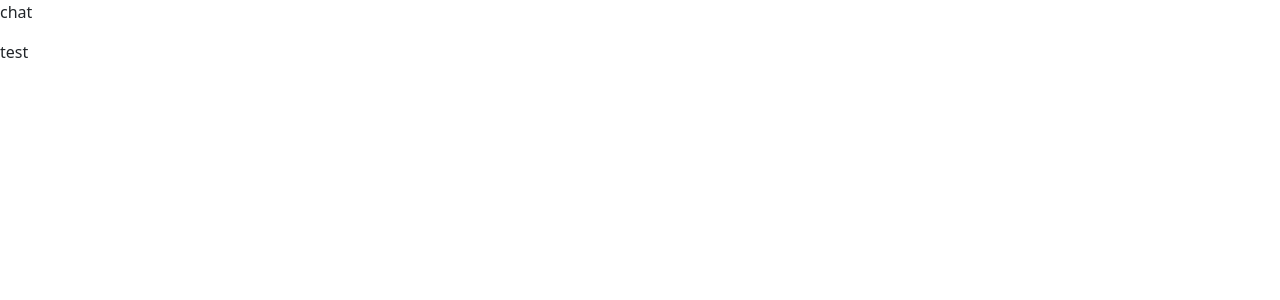
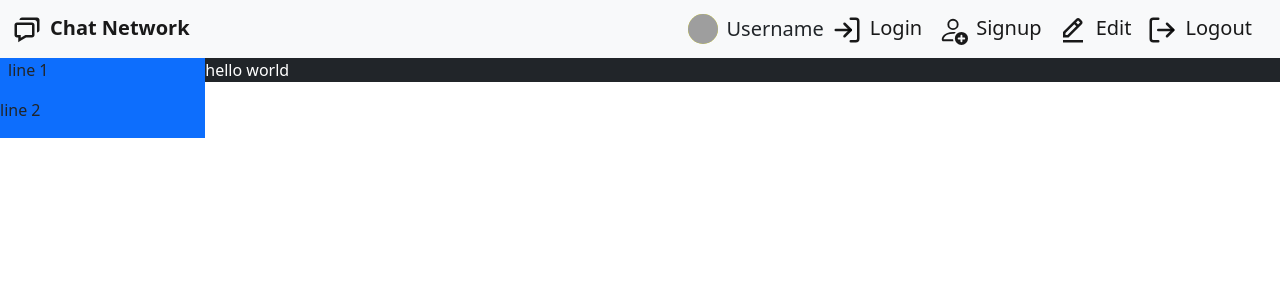
Before and after one commit to Stickman008/network-term-project-chat-app, a Next.js app in the folder client/: page /chat/1 in a window 1280 px wide. Shown: the top 300 px of the page. Built offline with nearby package versions, Linux system fonts and the light colour scheme; grey boxes are pictures that could not be loaded.

Commit message:
start chat page (by nick)

```diff
--- a/client/app/chat/[chatId]/page.js
+++ b/client/app/chat/[chatId]/page.js
@@ -1,8 +1,17 @@
+import Navbar from "../../../component/navbar";
+import Sidebar from "../../../component/sidebar";
 export default function page(params) {
   return (
     <>
-      <p>chat</p>
-      <p>test</p>
+      <Navbar />
+      <div className="row">
+        <div className="col-4 col-md-2 bg-primary">
+          <Sidebar />
+        </div>
+        <div className="col-8 col-md-10 p-0">
+          <p className="bg-dark text-white"> hello world </p>
+        </div>
+      </div>
     </>
   );
 }
--- a/client/app/page.js
+++ b/client/app/page.js
@@ -11,6 +11,8 @@ export default function Home() {
     <>
       <Navbar />
       <p>home page</p>
+      <a class="btn btn-success" href="/chat" role="button">real but cant not use</a>
+      <a class="btn btn-secondary" href="/chat/:chat_id" role="button">not real but it working</a>
     </>
   );
 }
--- a/client/component/sidebar.js
+++ b/client/component/sidebar.js
@@ -0,0 +1,8 @@
+export default function page(params) {
+    return (
+      <>
+        <p className="ps-2"> line 1 </p>
+        <p> line 2 </p>
+      </>
+    );
+  }
```
